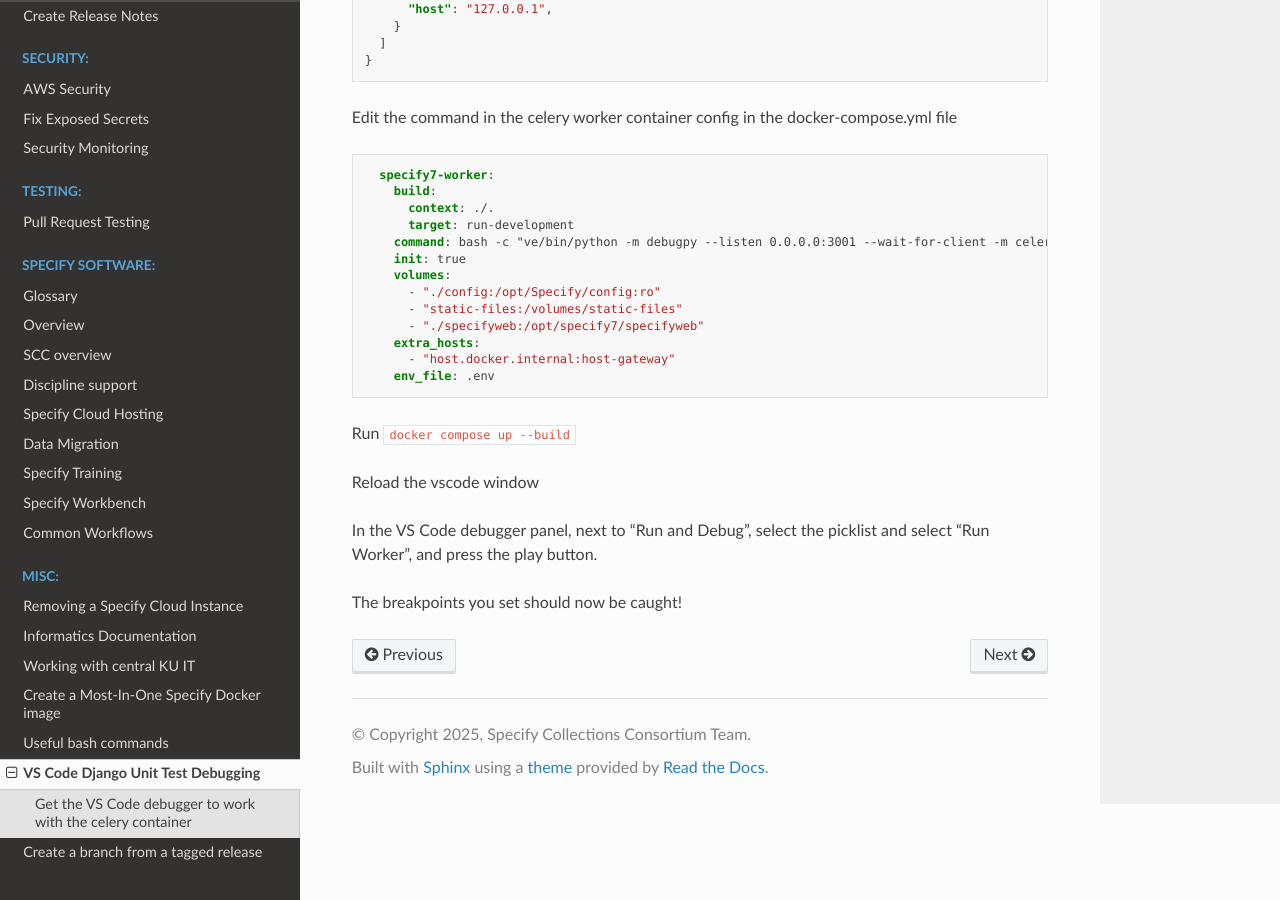
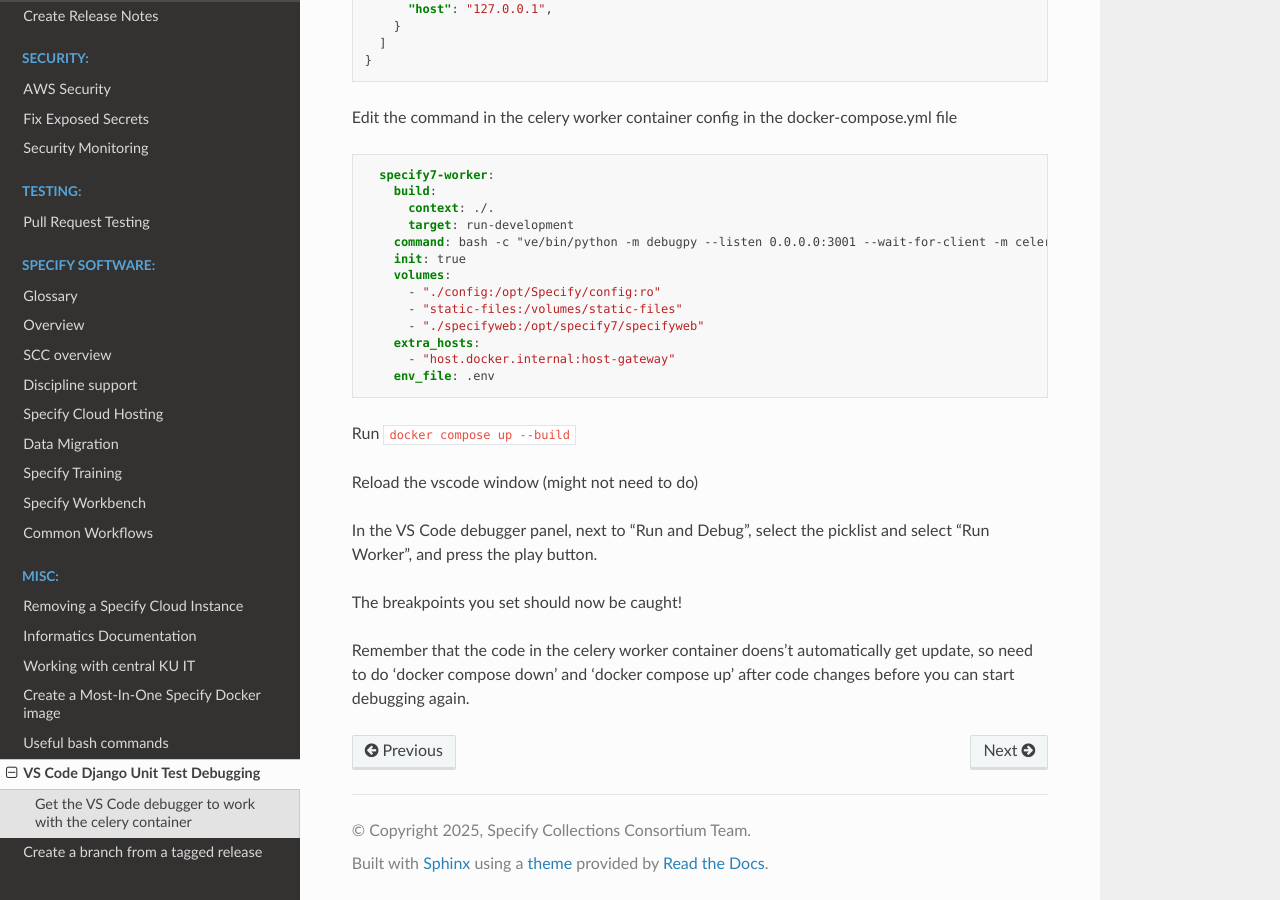
Before and after one commit to specify/specify.github.io, a Sphinx documentation site: the page built from sphinx/misc/vs_code_django_unit_test_debugging_notes.md, in a window 1280 px wide and 900 px high, scrolled down 3065 px. Built offline with Sphinx 7.4.7 and the Read the Docs theme 3.1.0, drawn with Linux system fonts in a browser that asks for light colours.

Commit message:
Update vs_code_django_unit_test_debugging_notes.md

```diff
--- a/sphinx/misc/vs_code_django_unit_test_debugging_notes.md
+++ b/sphinx/misc/vs_code_django_unit_test_debugging_notes.md
@@ -176,8 +176,10 @@ Edit the command in the celery worker container config in the docker-compose.yml
 
 Run `docker compose up --build`
 
-Reload the vscode window
+Reload the vscode window (might not need to do)
 
 In the VS Code debugger panel, next to "Run and Debug", select the picklist and select "Run Worker", and press the play button.
 
 The breakpoints you set should now be caught!
+
+Remember that the code in the celery worker container doens't automatically get update, so need to do 'docker compose down' and 'docker compose up' after code changes before you can start debugging again.
```
